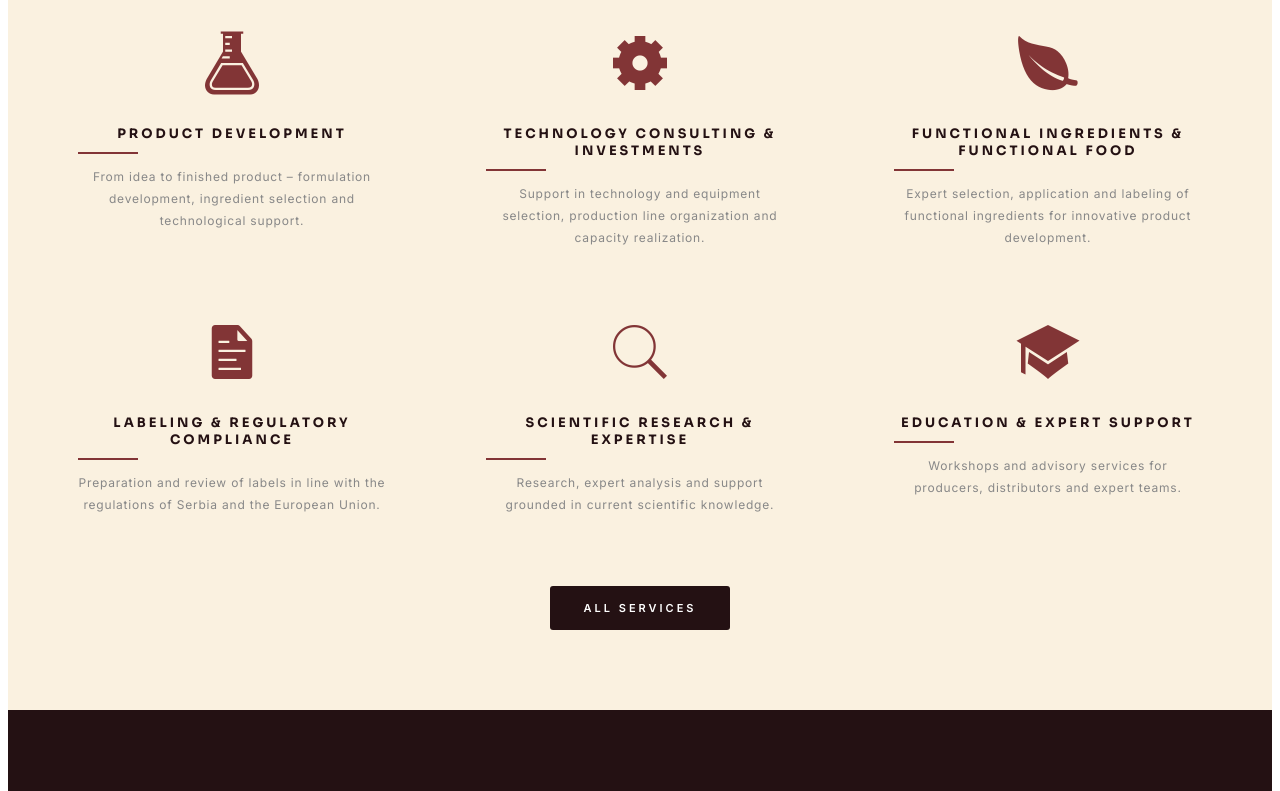
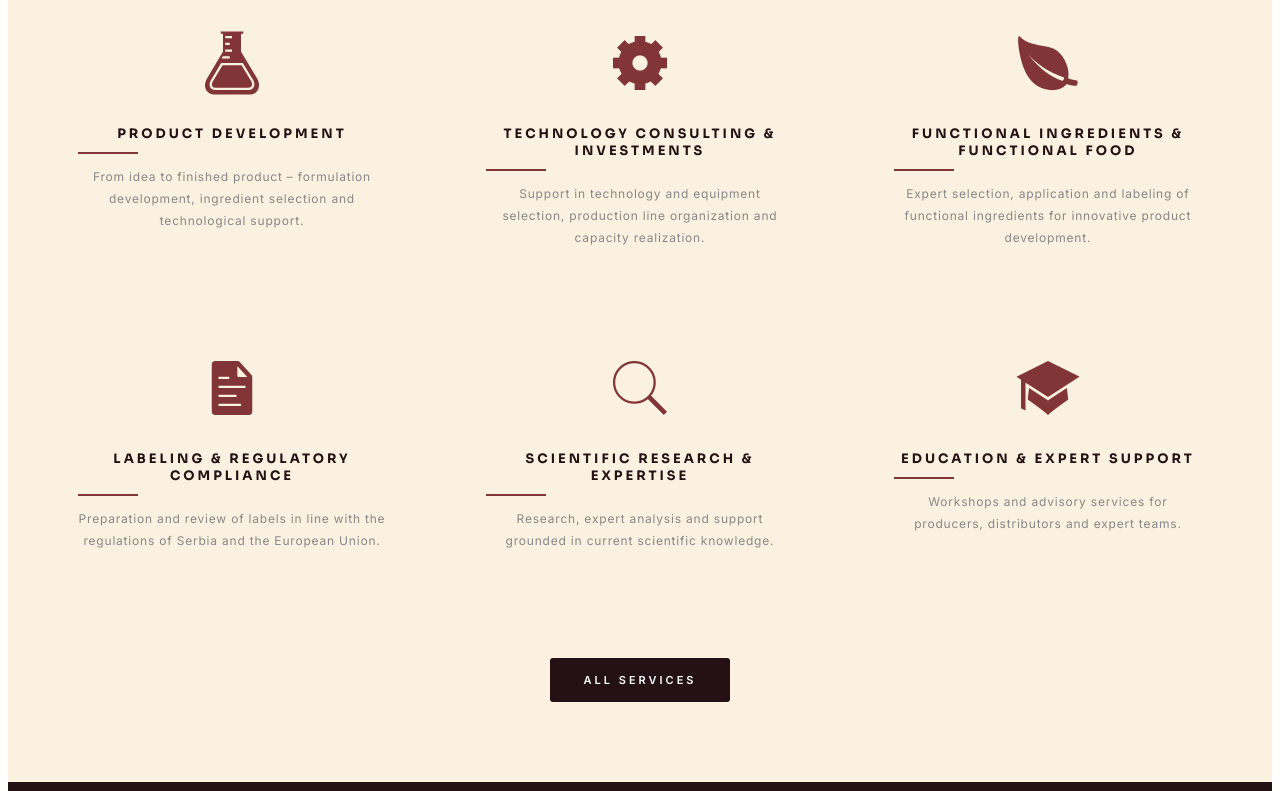
Before and after one commit to dusansijacicic/-ihis-nutricionizam, a Next.js app: page /en in a window 1280 px wide. Shown: the part 1614-2405 px from the top of the page. Built offline with nearby package versions, Linux system fonts and the light colour scheme.

Commit message:
Add vertical spacing between grid-3 card rows

```diff
--- a/public/assets/css/ihis.css
+++ b/public/assets/css/ihis.css
@@ -677,7 +677,7 @@ footer.mastfoot {
 .grid-2      { display:flex; flex-wrap:wrap; margin:0 -15px; }
 .grid-2 > *  { flex:0 0 50%; padding:0 15px; margin-bottom:30px; }
 .grid-3      { display:flex; flex-wrap:wrap; margin:0 -20px; }
-.grid-3 > *  { flex:0 0 33.33%; padding:0 20px; }
+.grid-3 > *  { flex:0 0 33.33%; padding:0 20px; margin-bottom:36px; }
 .grid-3--tight     { margin:0 -15px; }
 .grid-3--tight > * { padding:0 15px; }
 @media (max-width:900px) {
```
